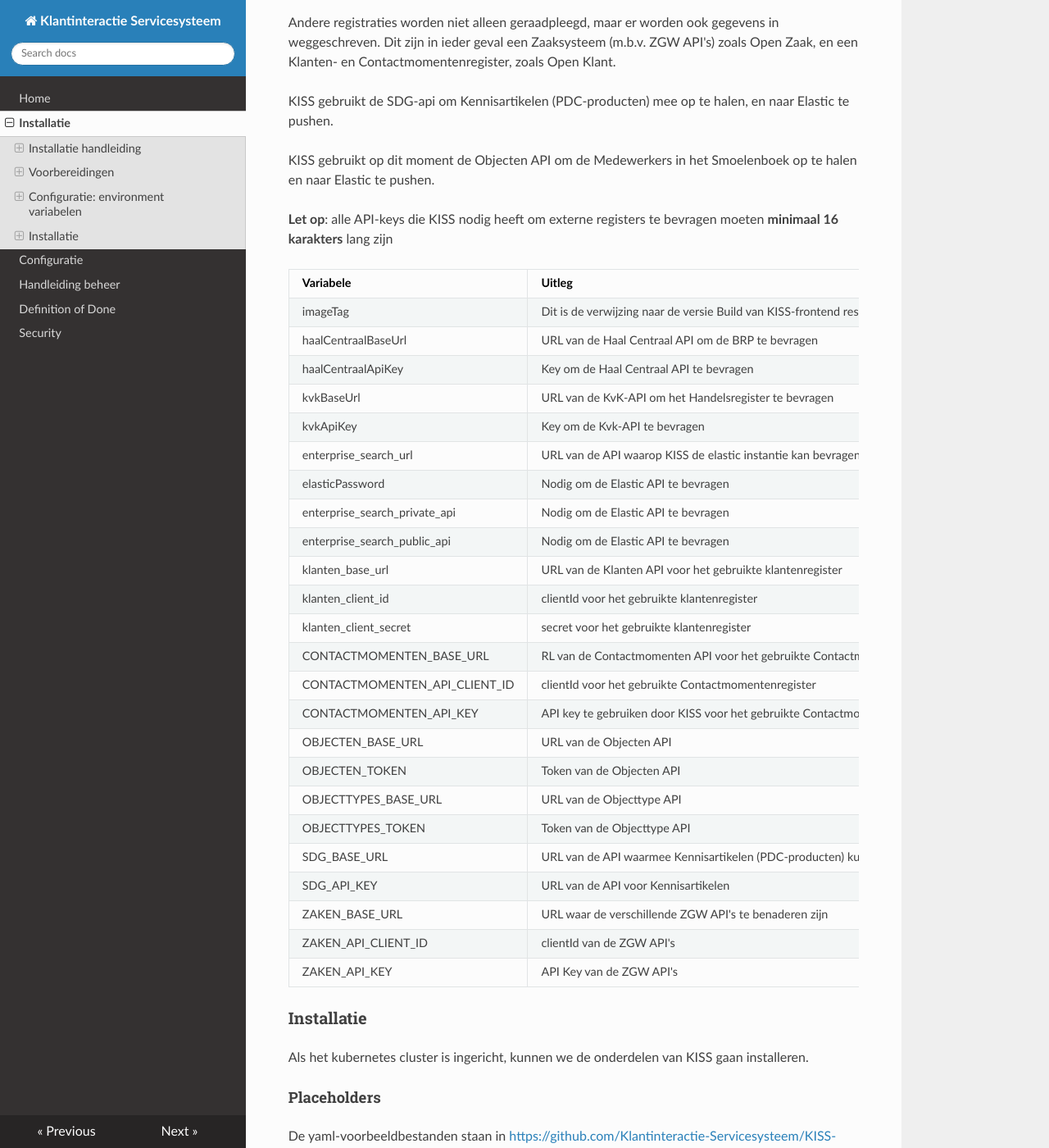
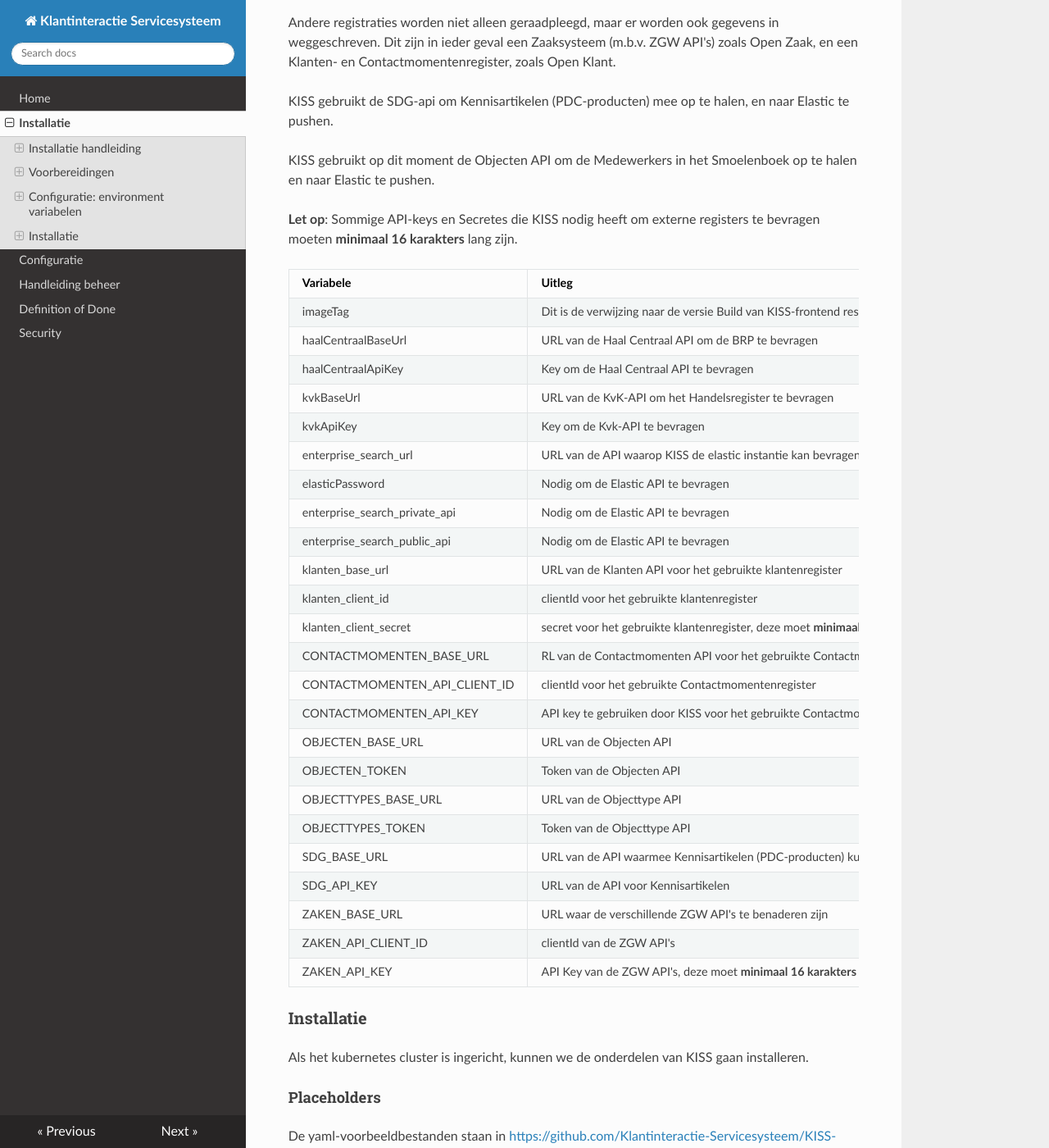
Before and after one commit to Klantinteractie-Servicesysteem/.github, an MkDocs documentation site: the page built from docs/INSTALLATION.md, in a window 1280 px wide and 1400 px high, scrolled down 3065 px. Shown: the whole window at 82% size. Built offline with MkDocs 1.6.1, drawn with Linux system fonts in a browser that asks for light colours; nearby versions of some CDN libraries.

Commit message:
Update INSTALLATION.md
Ik begrijp dat alléén deze keys minimaal 16 tekens lang moeten zijn, dus heb ik het daar expliciet bijgezet:
CONTACTMOMENTEN_API_KEY
klanten_client_secret
ZAKEN_API_KEY

```diff
--- a/docs/INSTALLATION.md
+++ b/docs/INSTALLATION.md
@@ -103,7 +103,7 @@
 
 KISS gebruikt op dit moment de Objecten API om de Medewerkers in het Smoelenboek op te halen en naar Elastic te pushen.
 
-**Let op**: alle API-keys die KISS nodig heeft om externe registers te bevragen moeten **minimaal 16 karakters** lang zijn
+**Let op**: Sommige  API-keys en Secretes die KISS nodig heeft om externe registers te bevragen moeten **minimaal 16 karakters** lang zijn.
 
 
 | Variabele | Uitleg |
@@ -119,10 +119,10 @@
 | enterprise_search_public_api | Nodig om de Elastic API te bevragen |
 | klanten_base_url | URL van de Klanten API voor het gebruikte klantenregister |
 | klanten_client_id | clientId voor het gebruikte klantenregister |
-| klanten_client_secret | secret voor het gebruikte klantenregister |
+| klanten_client_secret | secret voor het gebruikte klantenregister, deze moet **minimaal 16 karakters** lang zijn |
 | CONTACTMOMENTEN_BASE_URL  | RL van de Contactmomenten API voor het gebruikte Contactmomentenregister  |
 | CONTACTMOMENTEN_API_CLIENT_ID | clientId voor het gebruikte Contactmomentenregister |
-| CONTACTMOMENTEN_API_KEY  | API key te gebruiken door KISS voor het gebruikte Contactmomentenregister |
+| CONTACTMOMENTEN_API_KEY  | API key te gebruiken door KISS voor het gebruikte Contactmomentenregister, deze moet **minimaal 16 karakters** lang zijn. |
 | OBJECTEN_BASE_URL  | URL van de Objecten API  |
 | OBJECTEN_TOKEN  |  Token van de Objecten API |
 | OBJECTTYPES_BASE_URL  | URL van de Objecttype API  |
@@ -131,7 +131,7 @@
 | SDG_API_KEY  | URL van de API voor Kennisartikelen  |
 | ZAKEN_BASE_URL  |  URL waar de verschillende ZGW API's te benaderen zijn |
 | ZAKEN_API_CLIENT_ID  | clientId van de ZGW API's |
-| ZAKEN_API_KEY  | API Key van de ZGW API's  |
+| ZAKEN_API_KEY  | API Key van de ZGW API's, deze moet **minimaal 16 karakters** lang zijn |
 
 
 ### Installatie
```
